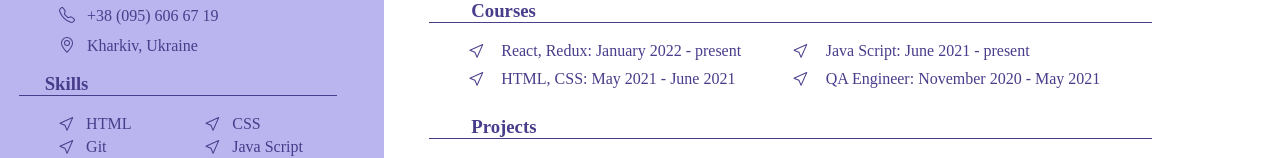
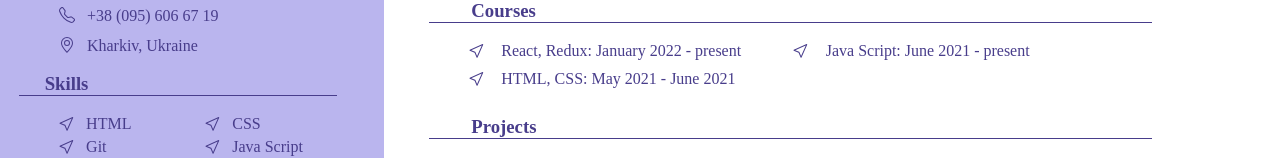
Before and after one commit to irynabolbat/cv-react, a React (Create React App) app: page / in a window 1280 px wide. Shown: the part 408-566 px from the top of the page. Built offline with nearby package versions, Linux system fonts and the light colour scheme.

Commit message:
changed courses

```diff
--- a/src/components/Education/Courses.js
+++ b/src/components/Education/Courses.js
@@ -4,7 +4,7 @@ import {Cursor} from "react-bootstrap-icons";
 
 const Courses = () => {
     const myCourses = ['React, Redux: January 2022 - present', 'Java Script: June 2021 - present',
-        'HTML, CSS: May 2021 - June 2021', 'QA Engineer: November 2020 - May 2021']
+        'HTML, CSS: May 2021 - June 2021']
     return (
         <div>
             <h3 className={style.education_header}>Courses</h3>
```
